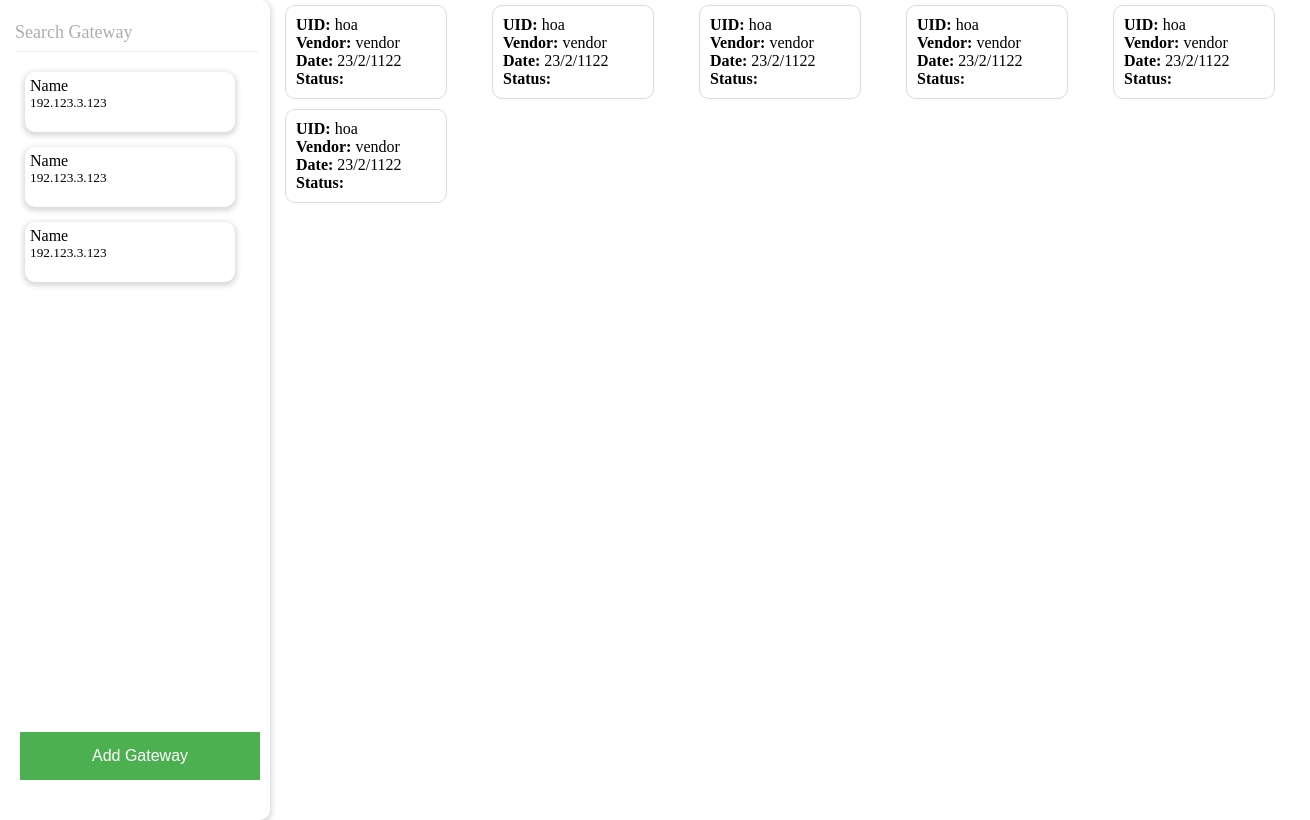
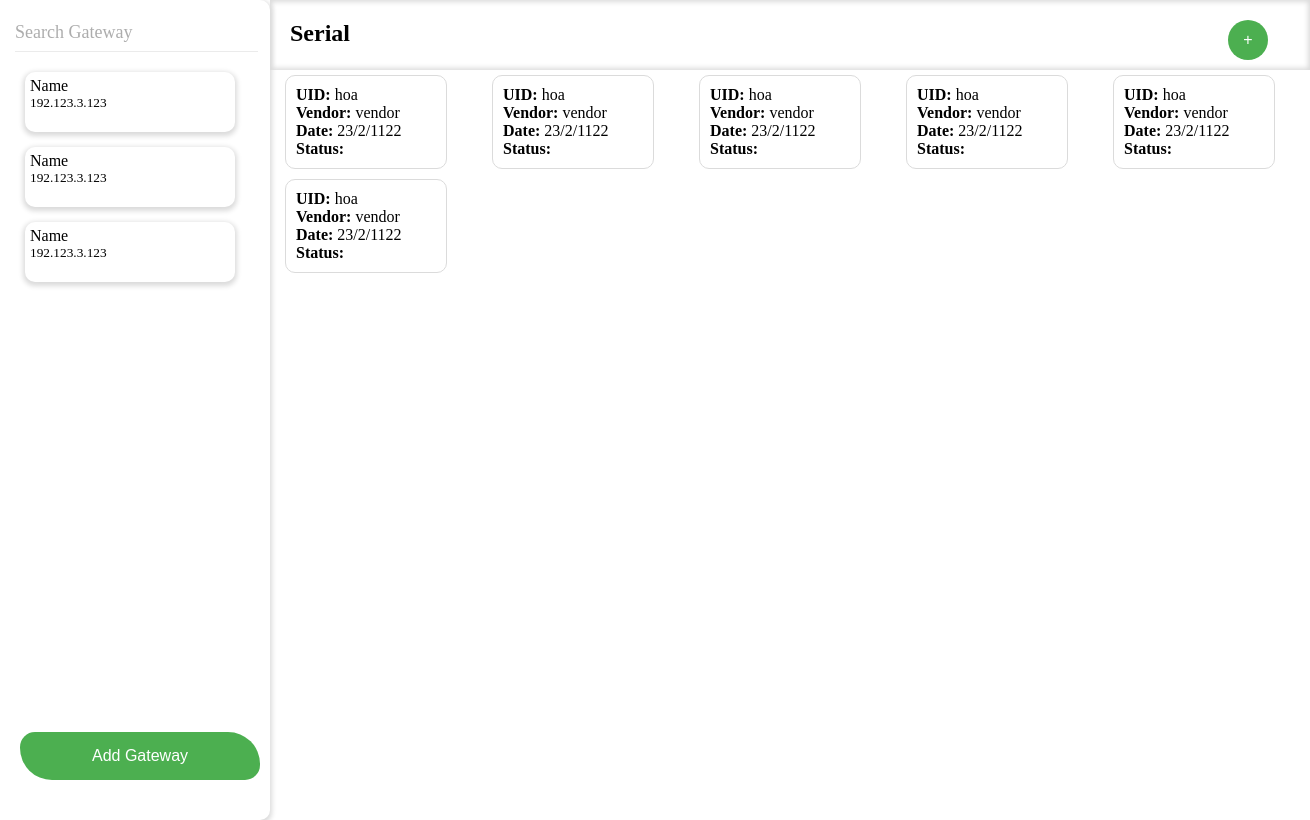
Before and after one commit to sandorml/gateways, a React (Create React App) app in the folder client/: page / in a window 1280 px wide. Shown: the whole page, 1310 px wide, since content can reach past the window. Built offline with nearby package versions, Linux system fonts and the light colour scheme.

Commit message:
First version of styles

```diff
--- a/client/src/components/AddButton.js
+++ b/client/src/components/AddButton.js
@@ -3,24 +3,35 @@ import styled from "styled-components";
 import PropTypes from "prop-types";
 
 const Button = styled.button`
-  width: 100%;
+  width: ${(props) => (props.small ? "40px" : "100%")} ;
+  height: ${(props) => (props.small ? "40px" : "auto")} ;
   background-color: #4caf50;
   border: none;
+  border-radius: ${(props) => (props.small ? "25px" : "15px 32px")} ;
   color: white;
-  padding: 15px 32px;
+  padding: ${(props) => (props.small ? "10px" : "15px 32px")};
   text-align: center;
   text-decoration: none;
   display: inline-block;
   font-size: 16px;
 `;
 
-function AddButton(props) {
-  return <Button onClick={props.onClick}>{props.text}</Button>;
+function AddButton({ text, onClick, small }) {
+  return (
+    <Button onClick={onClick} small={small}>
+      {small?"+":text}
+    </Button>
+  );
 }
 
 AddButton.propTypes = {
   text: PropTypes.string,
   onClick: PropTypes.func,
+  small: PropTypes.bool,
+};
+
+AddButton.defaultProps = {
+  small: false,
 };
 
 export default AddButton;
--- a/client/src/components/PeripheralContainer.js
+++ b/client/src/components/PeripheralContainer.js
@@ -1,6 +1,7 @@
 import React from "react";
 import styled from "styled-components";
 import Peripheral from "./Peripheral";
+import PeripheralHeader from "./PeripheralHeader";
 
 const Container = styled.div`
   height: fit-content;
@@ -11,6 +12,8 @@ const Container = styled.div`
 
 export default function PeripheralContainer() {
   return (
+    <div>
+      <PeripheralHeader />
       <Container>
         <Peripheral
           uid={"hoa"}
@@ -50,5 +53,6 @@ export default function PeripheralContainer() {
           status={true}
         />
       </Container>
+    </div>
   );
 }
--- /dev/null
+++ b/client/src/components/PeripheralHeader.js
@@ -0,0 +1,42 @@
+import React from "react";
+import styled from "styled-components";
+import PropTypes from "prop-types";
+import AddButton from "./AddButton";
+
+const Container = styled.div`
+margin-left: -10px;
+  height: 30px;
+  width: 100%;
+  padding: 20px;
+  box-shadow: inset 0px 0px 5px 2px #dbdbdb;
+
+`;
+
+const Text = styled.div`
+  display: inline;
+  font-size: x-large;
+`;
+const Actions = styled.div`
+  display: inline;
+  float: right;
+  margin-right: 22px;
+`;
+
+function PeripheralHeader(props) {
+  return (
+    <Container>
+      <Text>
+        <b>Serial</b> {props.serial}
+      </Text>
+      <Actions>
+          <AddButton small={true} onClick={()=> alert("hellooo")}/>
+      </Actions>
+    </Container>
+  );
+}
+
+PeripheralHeader.propTypes = {
+  serial: PropTypes.string,
+};
+
+export default PeripheralHeader;
```
Lines whose indentation alone changed are shown as unchanged.
